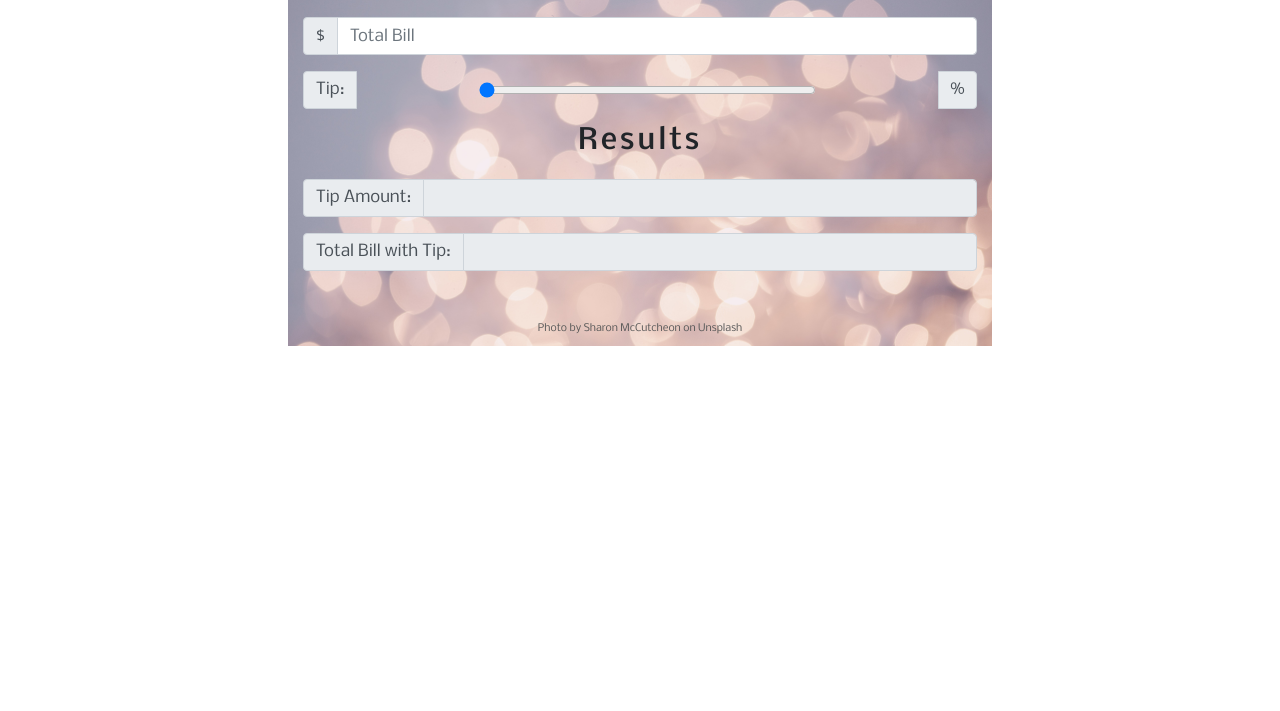
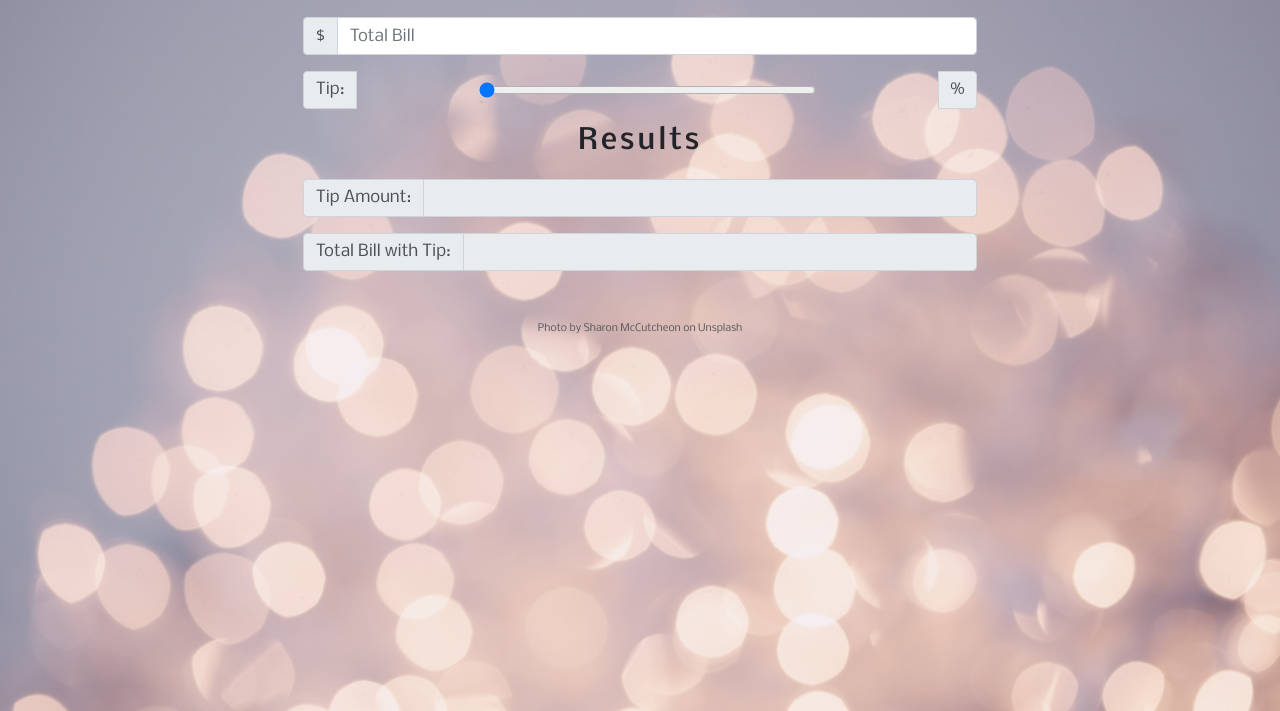
Before and after one commit to Stacy-Riley/javascript-project-tip-calculator, a website built with Parcel: page index.html in a window 1280 px wide. Shown: the part 89-800 px from the top of the page. Built offline with nearby package versions, Linux system fonts and the light colour scheme.

Commit message:
Adjusted placement of background image

```diff
--- a/css/main.css
+++ b/css/main.css
@@ -103,15 +103,18 @@ textarea {
 /*******************************************************/
 /**Home Page**/
 /*******************************************************/
-
+body {
+  background: url("../img/sharon-mccutcheon-62vi3TG5EDg-unsplash.jpg");
+  background-size: cover;
+  background-repeat: no-repeat;
+  max-height: 400px;
+}
 .main-wrapper {
   margin: auto;
   padding: 15px 15px 0 15px;
   width: 100%;
   max-height: 400px;
-  background: url("../img/sharon-mccutcheon-62vi3TG5EDg-unsplash.jpg");
-  background-size: cover;
-  background-repeat: no-repeat;
+
 }
 
 h1, h3{
```
